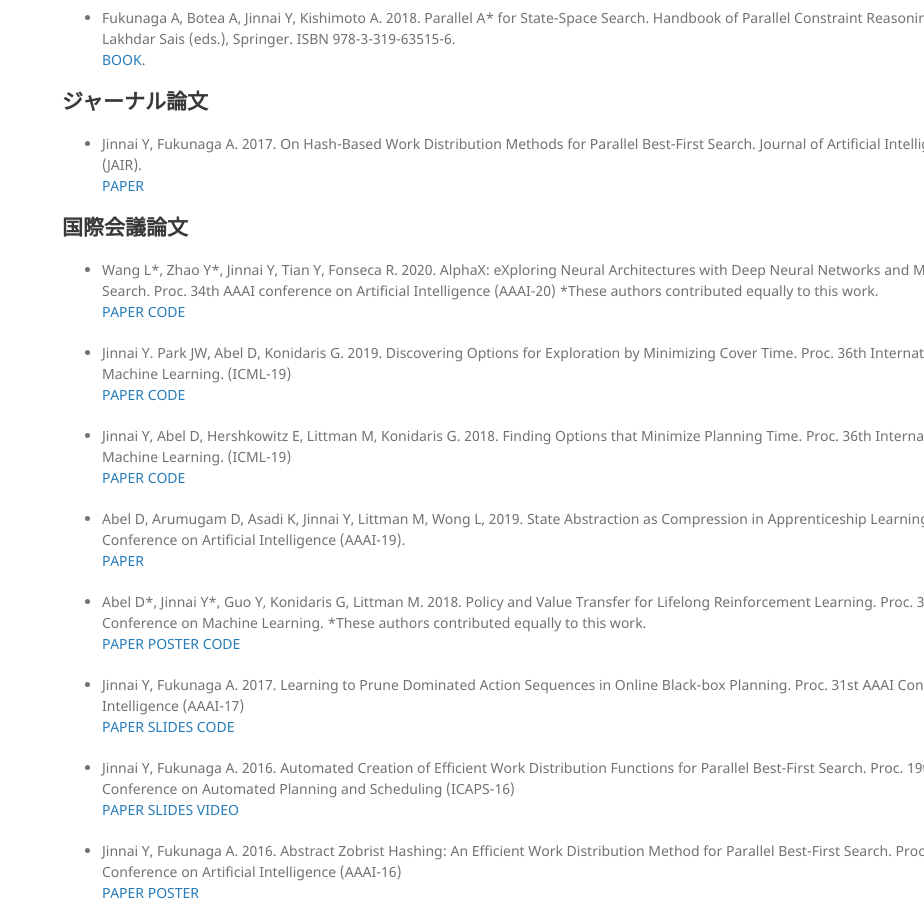
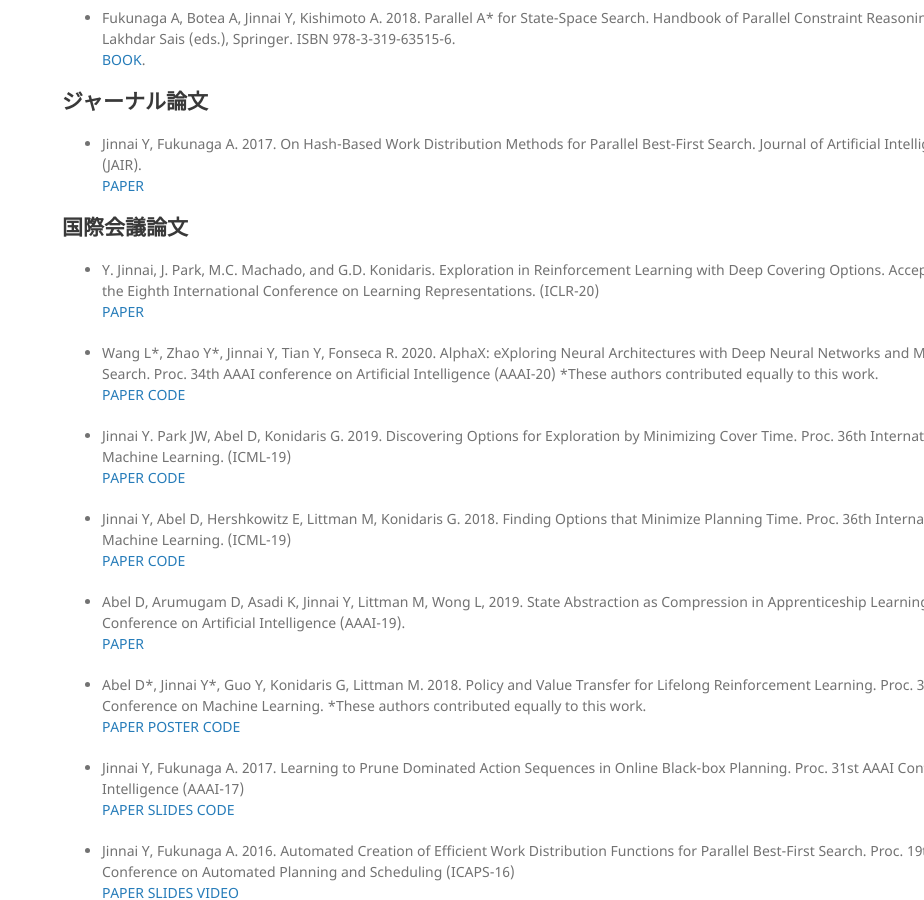
Before and after one commit to jinnaiyuu/jinnaiyuu.github.io, a Jekyll site: the page built from ja/index.md, in a window 1280 px wide and 900 px high, scrolled down 580 px. Shown: the whole window, without its empty margins (356-1280 px from the left). Built offline with Jekyll 4.4.1, drawn with Linux system fonts in a browser that asks for light colours; our own code applies the rules of GitHub Pages for plain Markdown files.

Commit message:
Added iclr20

```diff
--- a/ja/index.md
+++ b/ja/index.md
@@ -22,6 +22,9 @@
 [PAPER](https://arxiv.org/abs/1706.03254)
 
 ## 国際会議論文
+
+- Y. Jinnai, J. Park, M.C. Machado, and G.D. Konidaris. Exploration in Reinforcement Learning with Deep Covering Options. Accepted, Proceedings of the Eighth International Conference on Learning Representations. (ICLR-20)
+[PAPER](../pdf/papers/ICLR-20.pdf)
 
 - Wang L\*, Zhao Y\*, Jinnai Y, Tian Y, Fonseca R. 2020. AlphaX: eXploring Neural Architectures with Deep Neural Networks and Monte Carlo Tree Search. Proc. 34th AAAI conference on Artificial Intelligence (AAAI-20) \*These authors contributed equally to this work.
 [PAPER](https://arxiv.org/abs/1903.11059) [CODE](https://github.com/linnanwang/AlphaX-NASBench101)
```
Also changed, not shown: index.md (+2 -1 lines), 1 other file.
